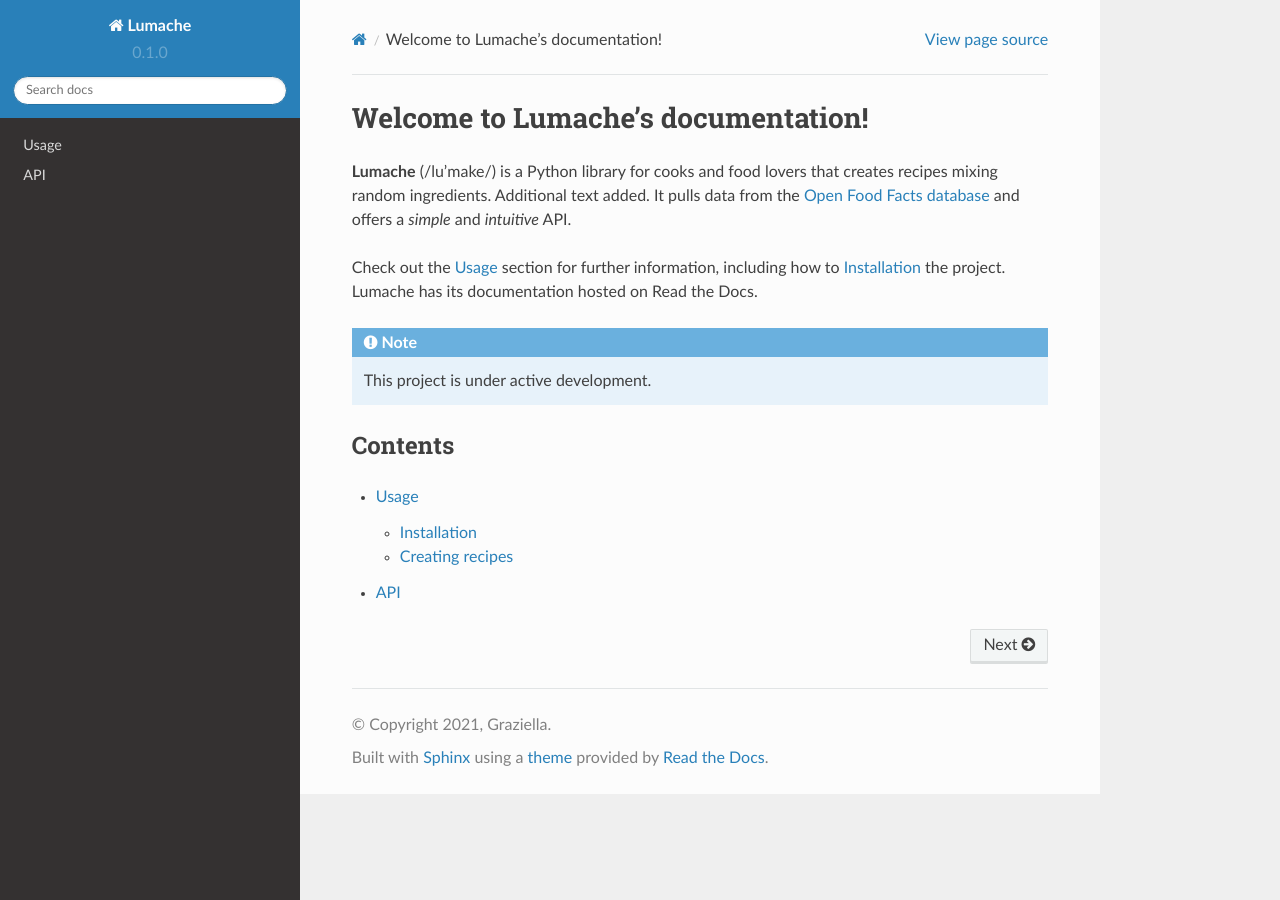
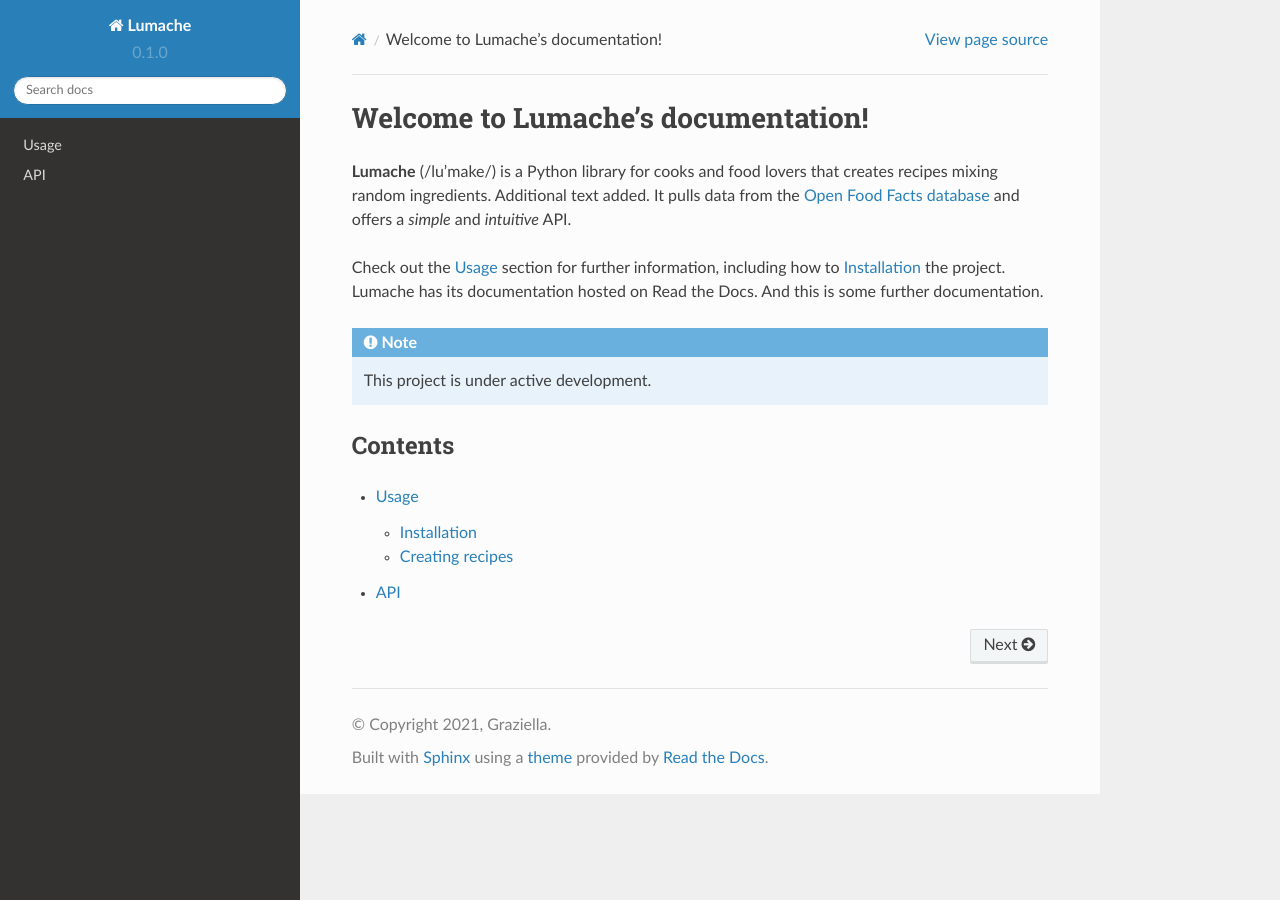
Before and after one commit to himadri111/saxs-docs-tutorial, a Sphinx documentation site: the page built from docs/source/index.rst, in a window 1280 px wide. Built offline with Sphinx 7.4.7 and the Read the Docs theme 2.0.0, drawn with Linux system fonts in a browser that asks for light colours.

Commit message:
Update index.rst

```diff
--- a/docs/source/index.rst
+++ b/docs/source/index.rst
@@ -7,7 +7,7 @@
 and offers a *simple* and *intuitive* API.
 
 Check out the :doc:`usage` section for further information, including
-how to :ref:`installation` the project. Lumache has its documentation hosted on Read the Docs.
+how to :ref:`installation` the project. Lumache has its documentation hosted on Read the Docs. And this is some further documentation.
 
 .. note::
 
```
